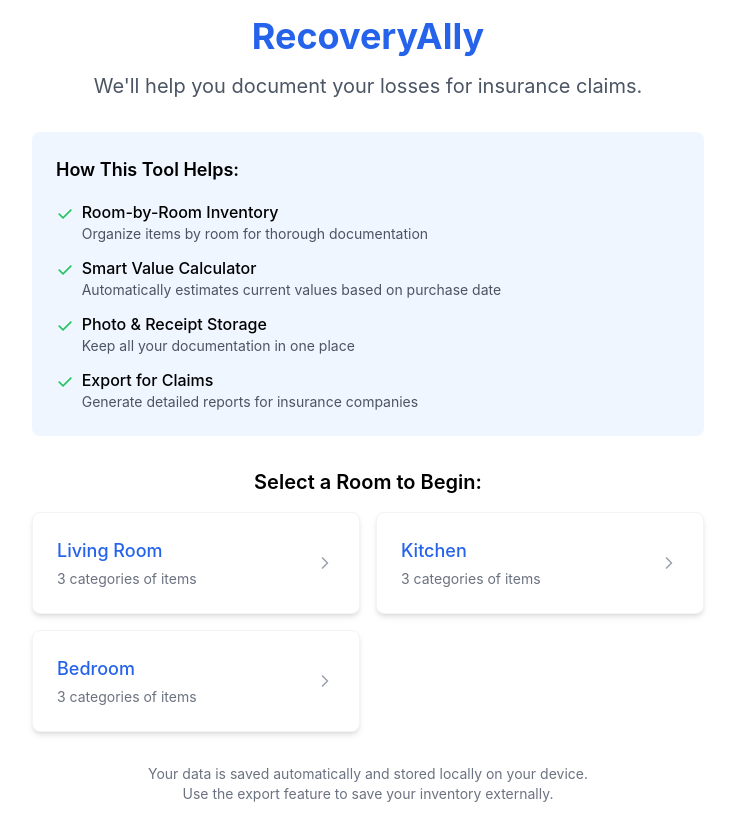
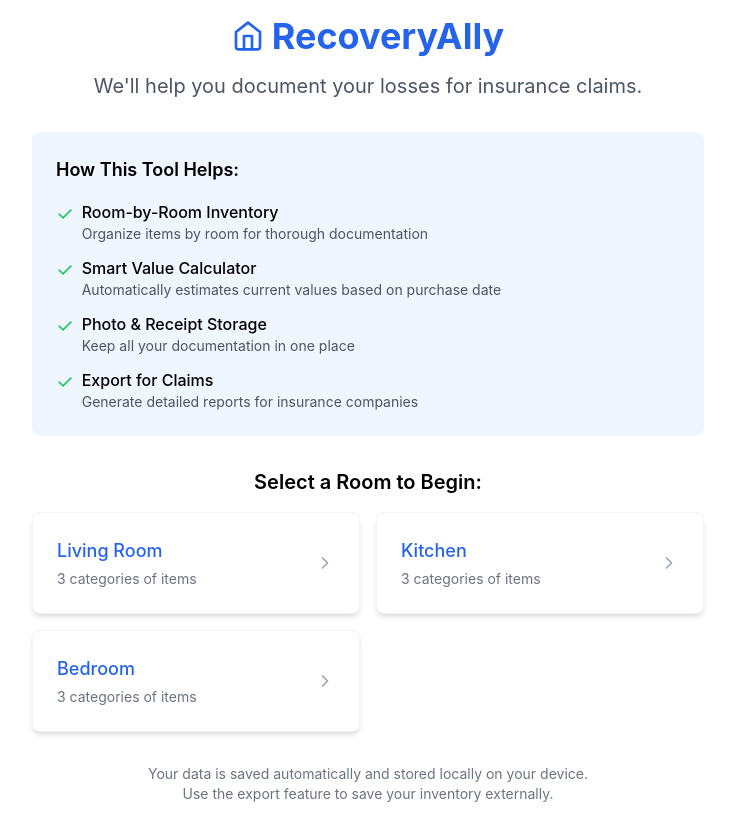
Before and after one commit to NataliaZarina/recoveryally, a React (Create React App) app: page / in a window 1280 px wide. Shown: the whole page, without its empty margins (272-1007 px from the left). Built offline with nearby package versions, Linux system fonts and the light colour scheme.

Commit message:
Updated App.js with UI icons

```diff
--- a/src/App.js
+++ b/src/App.js
@@ -219,7 +219,10 @@ const App = () => {
             <div className="max-w-2xl mx-auto space-y-8">
               {/* Header Section */}
               <div className="text-center space-y-4">
-                <h1 className="text-4xl font-bold text-blue-600">RecoveryAlly</h1>
+              <div className="flex items-center justify-center">
+                  <Home className="w-8 h-8 mr-2 text-blue-600" />
+                    <h1 className="text-4xl font-bold text-blue-600">RecoveryAlly</h1>
+              </div>
                 <p className="text-xl text-gray-600">
                   We'll help you document your losses for insurance claims.
                 </p>
@@ -586,7 +589,10 @@ const App = () => {
 
                     {/* Photo Upload */}
                     <div>
-                      <label className="block text-sm font-medium mb-2">Photos</label>
+                    <label className="block text-sm font-medium mb-2 flex items-center">
+                      <Camera className="w-5 h-5 mr-2" />
+                       Photos
+                    </label>
                       <div className="grid grid-cols-4 gap-2 mb-2">
                         {itemToEdit.photos?.map((photo, index) => (
                           <div key={index} className="relative">
```
